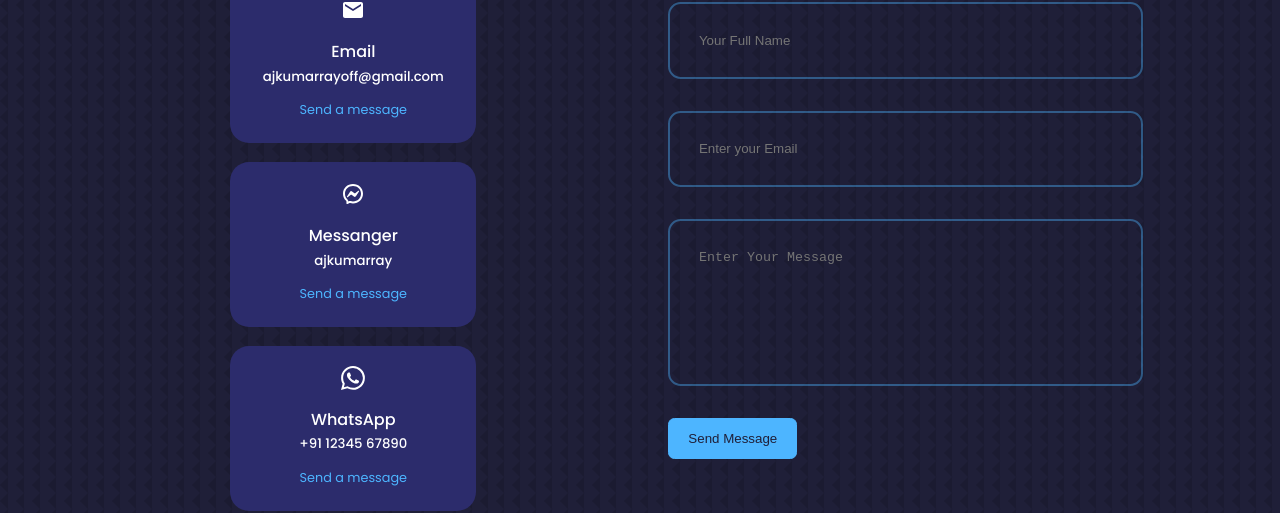
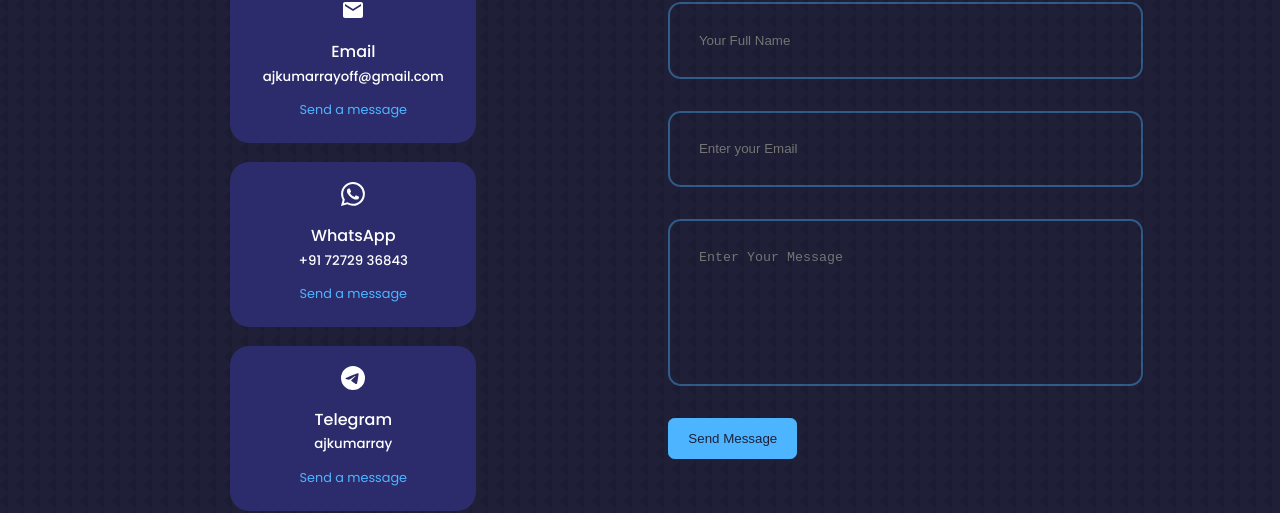
Before and after one commit to ajkumarray/react-portfolio, a React (Create React App) app: page / in a window 1280 px wide. Shown: the part 4035-4548 px from the top of the page. Built offline with nearby package versions, Linux system fonts and the light colour scheme.

Commit message:
updates in contact section

```diff
--- a/src/components/contact/Contact.jsx
+++ b/src/components/contact/Contact.jsx
@@ -2,7 +2,7 @@ import React, { useRef } from "react";
 import "./contact.css";
 import emailjs from "emailjs-com";
 import { MdEmail } from "react-icons/md";
-import { RiMessengerLine } from "react-icons/ri";
+import { BsTelegram } from "react-icons/bs";
 import { BsWhatsapp } from "react-icons/bs";
 
 const Contact = () => {
@@ -49,22 +49,18 @@ const Contact = () => {
             </a>
           </article>
           <article className="contact__option">
-            <RiMessengerLine className="contact__icon" />
-            <h4>Messanger</h4>
-            <h5>ajkumarray</h5>
-            <a href="https://m.me/ajkumarray" target="_blank" rel="noreferrer">
+            <BsWhatsapp className="contact__icon" />
+            <h4>WhatsApp</h4>
+            <h5>+91 72729 36843</h5>
+            <a href="https://wa.me/7272936843" target="_blank" rel="noreferrer">
               Send a message
             </a>
           </article>
           <article className="contact__option">
-            <BsWhatsapp className="contact__icon" />
-            <h4>WhatsApp</h4>
-            <h5>+91 12345 67890</h5>
-            <a
-              href="https://api.whatsapp.com/send?phone=+917272936843"
-              target="_blank"
-              rel="noreferrer"
-            >
+            <BsTelegram className="contact__icon" />
+            <h4>Telegram</h4>
+            <h5>ajkumarray</h5>
+            <a href="https://t.me/ajkumarray" target="_blank" rel="noreferrer">
               Send a message
             </a>
           </article>
```
